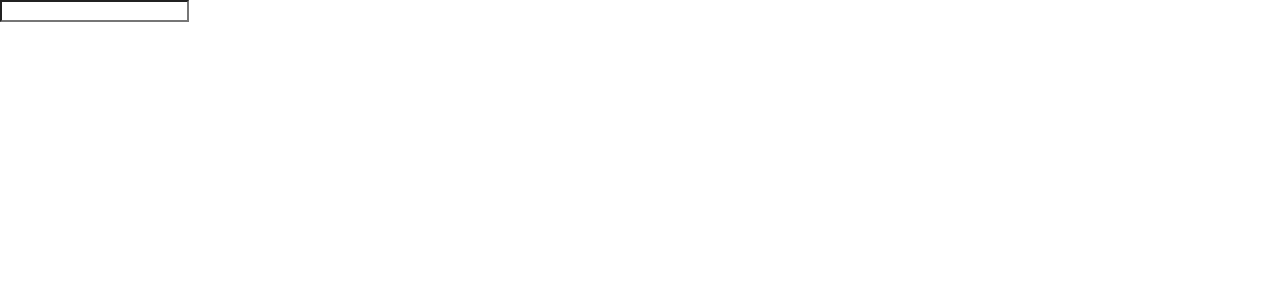
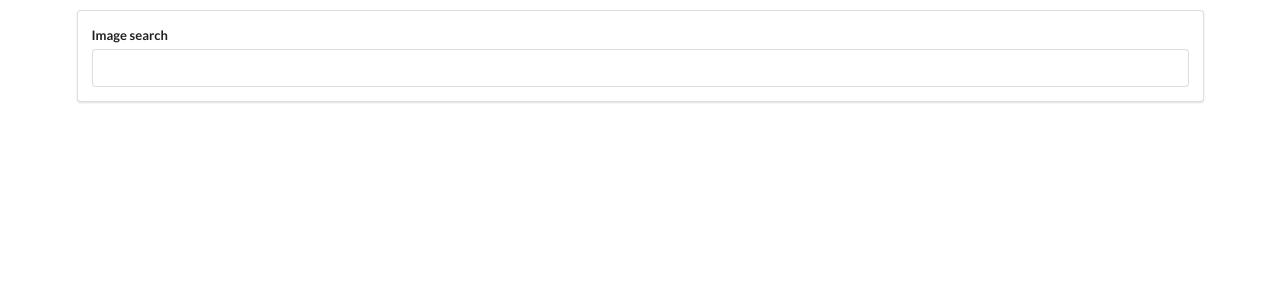
Before and after one commit to anushreeBera/my-react-app, a React (Create React App) app: page / in a window 1280 px wide. Shown: the top 300 px of the page. Built offline with nearby package versions, Linux system fonts and the light colour scheme.

Commit message:
Controlled component

```diff
--- a/src/formsAndEvents/components/App.js
+++ b/src/formsAndEvents/components/App.js
@@ -2,7 +2,7 @@
 import SearchBar from './SearchBar';
 
 const App = () => {
-  return <div>
+  return <div className="ui container" style={{marginTop: '10px'}}>
     <SearchBar />
     </div>;
 };
--- a/src/formsAndEvents/components/SearchBar.js
+++ b/src/formsAndEvents/components/SearchBar.js
@@ -1,11 +1,19 @@
 import React from "react";
 
 class SearchBar extends React.Component {
+    state = {term: ''};
+
     render() {
         return (
-            <div>
-                <form>
-                    <input type="text" />
+            <div className="ui segment">
+                <form className="ui form">
+                    <div className="field">
+                        <label>Image search</label>
+                        <input type="text"
+                            value={this.state.term}
+                            onChange={(event) => this.setState({term: event.target.value})}
+                        />
+                    </div>
                 </form>
             </div>
         );
```
